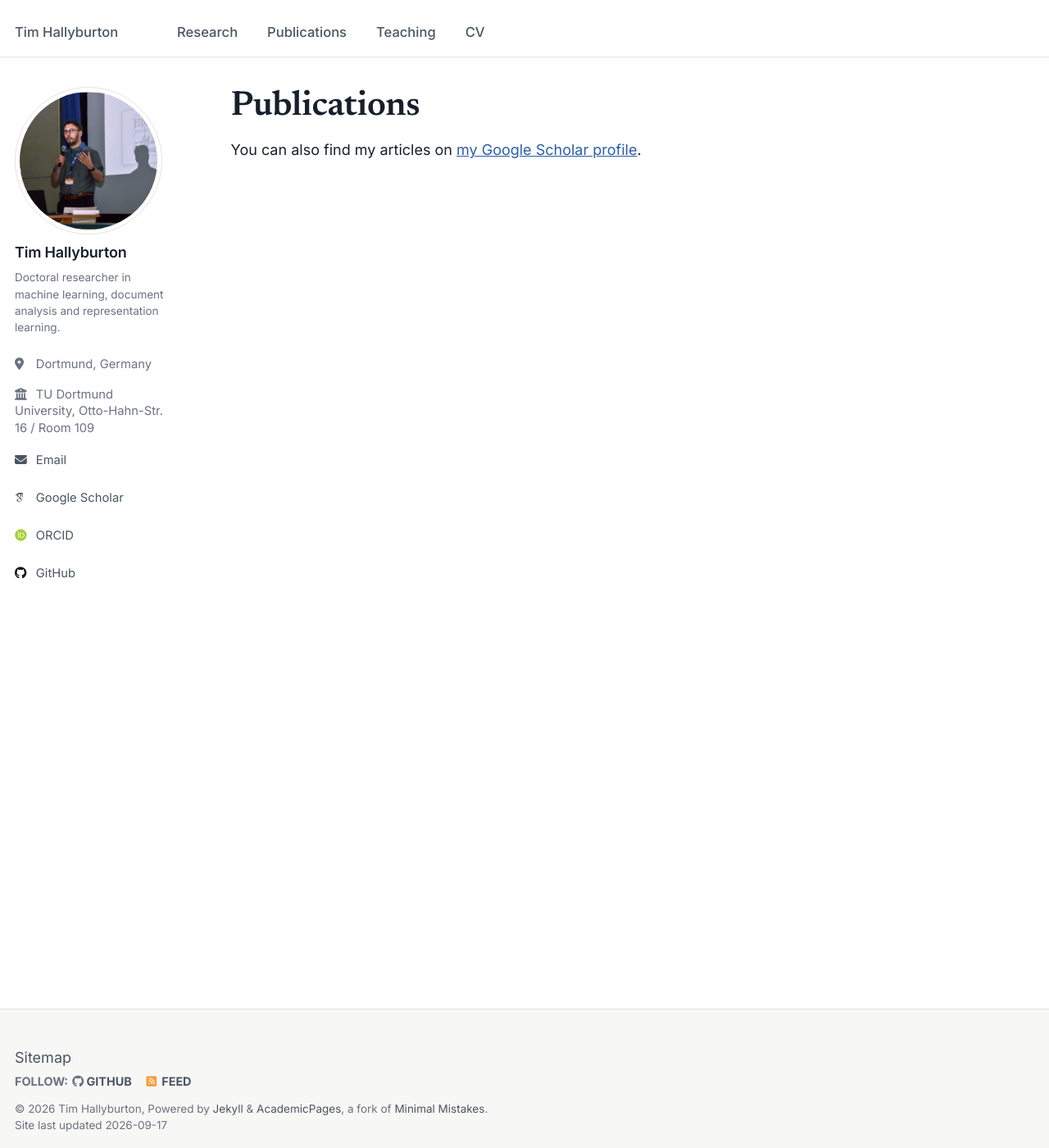
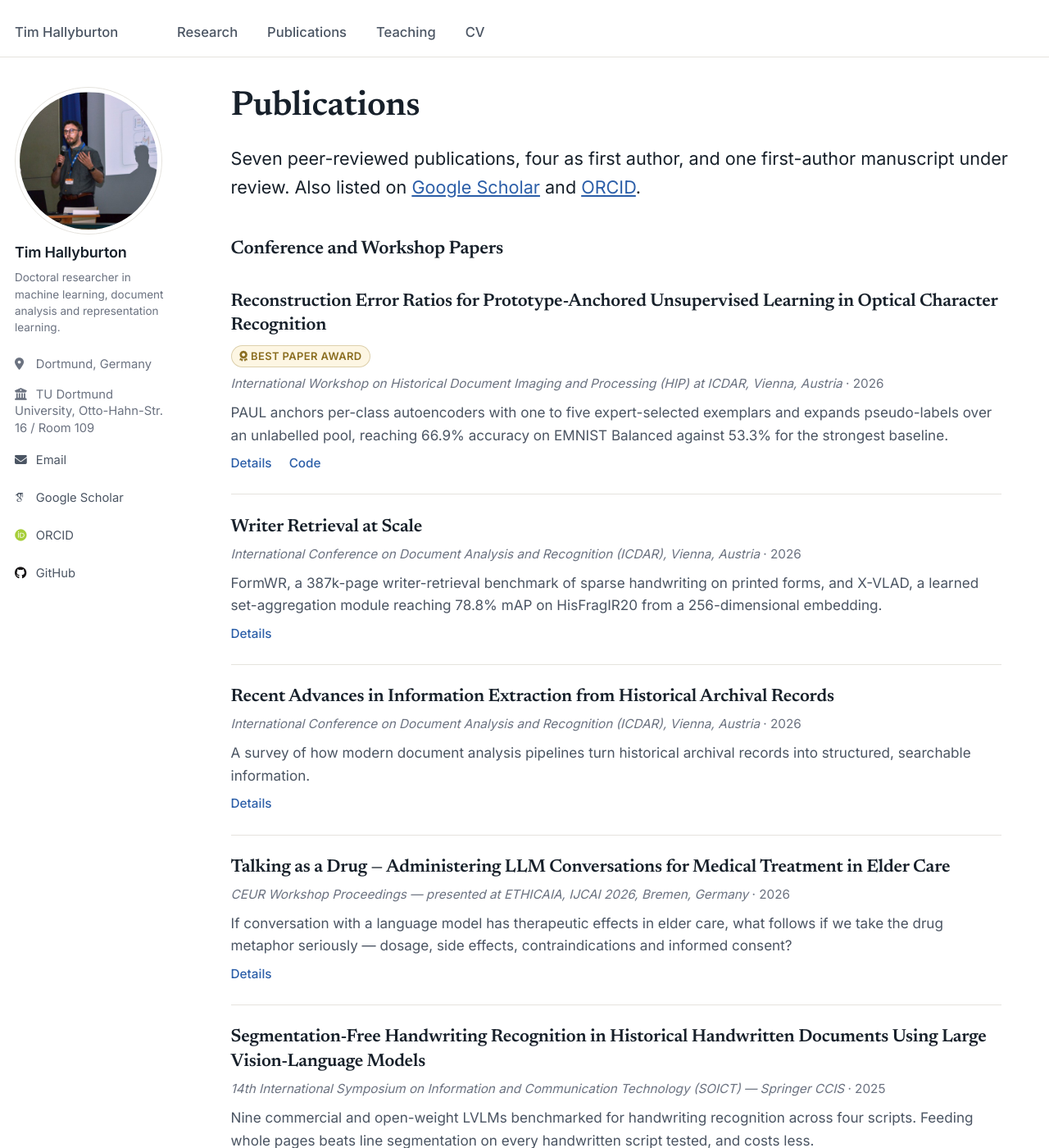
Before and after one commit to TimHal/TimHal.github.io, a Jekyll site: the page built from _pages/publications.html, in a window 1280 px wide and 1400 px high. Shown: the whole window at 82% size. Built offline with Jekyll 4.4.1, drawn with Linux system fonts in a browser that asks for light colours; some web fonts are replaced; some of the changed text lies outside the part shown.

Commit message:
feat(publications): add publications and rework the listing
Adds the seven published papers and the manuscript under review, each
with its own detail page. The listing now renders venue and year as a
single meta line, shows award and review-status badges, and links to
paper, code and slides where they exist; detail pages get a citation
block instead of an inline citation line.

Co-Authored-By: Claude Opus 5 <noreply@anthropic.com>

```diff
--- a/_config.yml
+++ b/_config.yml
@@ -77,12 +77,10 @@ author:
 
 # Publication Category - The following the list of publication categories and their headings
 publication_category:
-  books:
-    title: "Books"
+  conferences:
+    title: "Conference and Workshop Papers"
   manuscripts:
-    title: "Journal Articles"
-  conferences:
-    title: "Conference Papers"
+    title: "Journal Articles and Manuscripts Under Review"
 
 # Site Settings
 teaser: # filename of teaser fallback teaser image placed in /images/, .e.g. "500x300.png"
--- a/_includes/archive-single.html
+++ b/_includes/archive-single.html
@@ -34,37 +34,32 @@
       {% endif %}
     </h2>
 
-    {% if post.read_time %}
-      <p class="page__meta"><i class="fa fa-clock" aria-hidden="true"></i> {% include read-time.html %}</p>
+    {% if post.award or post.status %}
+      <p class="archive__item-badges">
+        {% if post.award %}<span class="badge badge--award"><i class="fa fa-award" aria-hidden="true"></i> {{ post.award }}</span>{% endif %}
+        {% if post.status %}<span class="badge badge--status">{{ post.status }}</span>{% endif %}
+      </p>
     {% endif %}
 
-        {% if post.collection == 'teaching' %}
-          <p> {{ post.type }}, <i>{{ post.venue }}</i>, {{ post.date | default: "1900-01-01" | date: "%Y" }} </p>
-        {% elsif post.collection == 'publications' %}
-          <p>Published in <i>{{ post.venue }}</i>, {{ post.date | default: "1900-01-01" | date: "%Y" }} </p>
-        {% elsif post.date %}
-         <p class="page__date"><strong><i class="fa fa-fw fa-calendar" aria-hidden="true"></i> {{ site.data.ui-text[site.locale].date_label | default: "Published:" }}</strong> <time datetime="{{ post.date | default: "1900-01-01" | date_to_xmlschema }}">{{ post.date | default: "1900-01-01" | date: "%B %d, %Y" }}</time></p>
-        {% endif %}
-
-    {% if post.excerpt and site.read_more != 'enabled' %}
-    <p class="archive__item-excerpt" itemprop="description">{{ post.excerpt | markdownify }}</p>
-    {% elsif post.excerpt and site.read_more == 'enabled' %}
-    <p class="archive__item-excerpt" itemprop="description"><p>{{ post.excerpt | markdownify | remove: '<p>' | remove: '</p>' }}<strong><a href="{{ base_path }}{{ post.url }}" rel="permalink"> Read more</a></strong></p></p>
+    {% if post.collection == 'teaching' %}
+      <p class="archive__item-meta">{{ post.type }} · <i>{{ post.venue }}</i> · {{ post.date | default: "1900-01-01" | date: "%Y" }}</p>
+    {% elsif post.collection == 'publications' %}
+      <p class="archive__item-meta"><i>{{ post.venue }}</i> · {{ post.date | default: "1900-01-01" | date: "%Y" }}</p>
+    {% elsif post.date %}
+      <p class="archive__item-meta"><time datetime="{{ post.date | default: "1900-01-01" | date_to_xmlschema }}">{{ post.date | default: "1900-01-01" | date: "%B %d, %Y" }}</time></p>
     {% endif %}
 
-    {% if post.citation and post.paperurl and post.slidesurl %}
-      <p>Recommended citation: {{ post.citation }}<br /><a href="{{ post.paperurl }}">Download Paper</a> | <a href="{{ post.slidesurl }}">Download Slides</a></p>
-    {% elsif post.citation and post.paperurl %}
-      <p>Recommended citation: {{ post.citation }}<br /><a href="{{ post.paperurl }}">Download Paper</a></p>
-    {% elsif post.citation and post.slidesurl %}
-      <p>Recommended citation: {{ post.citation }}<br /><a href="{{ post.slidesurl }}">Download Slides</a></p>
-    {% elsif post.citation %}
-      <p>Recommended citation: {{ post.citation }}</p>
-    {% elsif post.paperurl %}
-      <p><a href=" {{ post.paperurl }} ">Download Paper</a></p>
-    {% elsif post.slidesurl %}
-      <p><a href="{{ post.slidesurl }}">Download Slides</a></p>
+    {% if post.excerpt %}
+      <div class="archive__item-excerpt" itemprop="description">{{ post.excerpt | markdownify }}</div>
     {% endif %}
 
+    {% if post.paperurl or post.codeurl or post.slidesurl or post.collection == 'publications' %}
+      <p class="archive__item-links">
+        {% if post.collection == 'publications' %}<a href="{{ base_path }}{{ post.url }}">Details</a>{% endif %}
+        {% if post.paperurl %}<a href="{{ post.paperurl }}">Paper</a>{% endif %}
+        {% if post.codeurl %}<a href="{{ post.codeurl }}">Code</a>{% endif %}
+        {% if post.slidesurl %}<a href="{{ post.slidesurl }}">Slides</a>{% endif %}
+      </p>
+    {% endif %}
   </article>
 </div>
--- a/_pages/publications.html
+++ b/_pages/publications.html
@@ -5,22 +5,22 @@ permalink: /publications/
 author_profile: true
 ---
 
-{% if site.author.googlescholar %}
-  <div class="wordwrap">You can also find my articles on <a href="{{site.author.googlescholar}}">my Google Scholar profile</a>.</div>
-{% endif %}
-
 {% include base_path %}
 
-<!-- New style rendering if publication categories are defined -->
+<p class="lead">Seven peer-reviewed publications, four as first author, and one first-author
+manuscript under review. Also listed on
+<a href="{{ site.author.googlescholar }}">Google Scholar</a> and
+<a href="{{ site.author.orcid }}">ORCID</a>.</p>
+
 {% if site.publication_category %}
-  {% for category in site.publication_category  %}
+  {% for category in site.publication_category %}
     {% assign title_shown = false %}
     {% for post in site.publications reversed %}
       {% if post.category != category[0] %}
         {% continue %}
       {% endif %}
       {% unless title_shown %}
-        <h2>{{ category[1].title }}</h2><hr />
+        <h2>{{ category[1].title }}</h2>
         {% assign title_shown = true %}
       {% endunless %}
       {% include archive-single.html %}
--- /dev/null
+++ b/_publications/2019-04-01-alice-simulation-tool.md
@@ -0,0 +1,17 @@
+---
+title: "A Simulation Tool for ALICE Storage and Computing Resource Usage"
+collection: publications
+category: manuscripts
+permalink: /publication/2019-alice-simulation-tool
+excerpt: 'Simulation software for projecting the storage and computing resource requirements of future LHC experiments, developed at CERN for the ALICE experiment.'
+date: 2019-04-01
+venue: 'EPJ Web of Conferences, vol. 214, p. 03017'
+paperurl: 'https://doi.org/10.1051/epjconf/201921403017'
+citation: 'A. Abramyan, N. Manukyan, T. Hallyburton, L. Betev, P. Buncic and A. Grigoryan. &quot;A Simulation Tool for ALICE Storage and Computing Resource Usage.&quot; <i>EPJ Web of Conferences</i>, vol. 214, p. 03017, 2019. doi:10.1051/epjconf/201921403017'
+---
+
+Grid computing for the LHC has to be planned years ahead of the data it will process. This tool
+simulates storage and computing resource usage for the ALICE experiment, so that resource
+requirements for future runs can be projected under different assumptions.
+
+Work carried out as a technical student at CERN.
--- /dev/null
+++ b/_publications/2025-01-01-anonymisation-time-series-har.md
@@ -0,0 +1,18 @@
+---
+title: "Anonymisation for Time-Series Human Activity Data"
+collection: publications
+category: manuscripts
+permalink: /publication/2025-anonymisation-time-series-har
+excerpt: 'Removing identifying information from wearable IMU time series with generative adversarial networks, while keeping the data useful for downstream human activity recognition.'
+date: 2025-01-01
+venue: 'Pattern Recognition (ICPR), Lecture Notes in Computer Science, vol. 15315, Springer, pp. 17–32'
+paperurl: 'https://doi.org/10.1007/978-3-031-78354-8_2'
+citation: 'T. Hallyburton, N. R. Nair, F. Moya Rueda, R. Grzeszick and G. A. Fink. &quot;Anonymisation for Time-Series Human Activity Data.&quot; In <i>Pattern Recognition</i>, LNCS vol. 15315, Springer, 2025, pp. 17–32. doi:10.1007/978-3-031-78354-8_2'
+---
+
+Wearable motion data identifies the person wearing the sensor almost as reliably as it describes
+what they are doing. This work uses generative adversarial networks to strip identifying signal
+from IMU time series while preserving the information that downstream human activity recognition
+depends on — the trade-off between privacy and utility, measured on both axes.
+
+Based on my M.Sc. thesis at TU Dortmund University.
--- /dev/null
+++ b/_publications/2025-12-01-segmentation-free-hwr-lvlm.md
@@ -0,0 +1,18 @@
+---
+title: "Segmentation-Free Handwriting Recognition in Historical Handwritten Documents Using Large Vision-Language Models"
+collection: publications
+category: conferences
+permalink: /publication/2025-segmentation-free-hwr-lvlm
+excerpt: 'Nine commercial and open-weight LVLMs benchmarked for handwriting recognition across four scripts. Feeding whole pages beats line segmentation on every handwritten script tested, and costs less.'
+date: 2025-12-01
+venue: '14th International Symposium on Information and Communication Technology (SOICT) — Springer CCIS'
+citation: 'T. Hallyburton, L. Berset, G. A. Fink, A. Fischer and A. Scius-Bertrand. &quot;Segmentation-Free Handwriting Recognition in Historical Handwritten Documents Using Large Vision-Language Models.&quot; <i>14th Int. Symposium on Information and Communication Technology (SOICT)</i>, 2025. Springer CCIS series.'
+---
+
+The standard handwriting recognition pipeline segments a page into lines before recognising
+anything. Large vision-language models make it reasonable to ask whether that step is still needed.
+
+We benchmark nine commercial and open-weight LVLMs across four scripts and three difficulty levels.
+Page-level input outperforms line segmentation on every handwritten script we tested, and at lower
+inference cost — for Cyrillic, Gemini 2.5 Pro's character error rate drops from 22.6% to 3.9%. The
+exception is the most degraded historical collection (Bentham), where segmentation still helps.
--- /dev/null
+++ b/_publications/2026-06-01-hwr-lvlm-impact-of-segmentation.md
@@ -0,0 +1,15 @@
+---
+title: "Handwriting Recognition Using Large Vision-Language Models: Impact of Segmentation"
+collection: publications
+category: manuscripts
+permalink: /publication/2026-hwr-lvlm-impact-of-segmentation
+excerpt: 'An extended study of how input granularity — page, paragraph or line — shapes what large vision-language models can read.'
+date: 2026-06-01
+venue: 'Informatica — submitted June 2026, under review'
+status: 'Under review'
+citation: 'T. Hallyburton, L. Berset, O. D&apos;Ancona, A. Scius-Bertrand, G. A. Fink and A. Fischer. &quot;Handwriting Recognition Using Large Vision-Language Models: Impact of Segmentation.&quot; <i>Informatica</i>. Submitted June 2026, under review.'
+---
+
+A journal-length extension of our segmentation-free recognition work: a broader set of models,
+scripts and collections, and a closer analysis of when segmentation helps a vision-language model
+and when it throws away the context the model needs.
--- /dev/null
+++ b/_publications/2026-08-01-talking-as-a-drug.md
@@ -0,0 +1,15 @@
+---
+title: "Talking as a Drug — Administering LLM Conversations for Medical Treatment in Elder Care"
+collection: publications
+category: conferences
+permalink: /publication/2026-talking-as-a-drug
+excerpt: 'If conversation with a language model has therapeutic effects in elder care, what follows if we take the drug metaphor seriously — dosage, side effects, contraindications and informed consent?'
+date: 2026-08-01
+venue: 'CEUR Workshop Proceedings — presented at ETHICAIA, IJCAI 2026, Bremen, Germany'
+citation: 'T. Hallyburton and R. E. Martín-Peña. &quot;Talking as a Drug — Administering LLM Conversations for Medical Treatment in Elder Care.&quot; <i>CEUR Workshop Proceedings</i>, Bremen, Germany, 2026. Presented at ETHICAIA/IJCAI 2026.'
+---
+
+Conversational agents are increasingly proposed as companions for older adults. This interdisciplinary
+position paper asks what changes if we describe such conversations the way medicine describes a
+treatment: with a dosage, an expected effect, side effects, contraindications and a requirement of
+informed consent — and who carries responsibility when the treatment is a model.
--- /dev/null
+++ b/_publications/2026-09-02-information-extraction-archival-records.md
@@ -0,0 +1,14 @@
+---
+title: "Recent Advances in Information Extraction from Historical Archival Records"
+collection: publications
+category: conferences
+permalink: /publication/2026-information-extraction-archival-records
+excerpt: 'A survey of how modern document analysis pipelines turn historical archival records into structured, searchable information.'
+date: 2026-09-02
+venue: 'International Conference on Document Analysis and Recognition (ICDAR), Vienna, Austria'
+citation: 'A. Matei, T. Hallyburton, L. Hennies, C. Rass and G. A. Fink. &quot;Recent Advances in Information Extraction from Historical Archival Records.&quot; <i>Proc. Int. Conf. on Document Analysis and Recognition (ICDAR)</i>, Vienna, Austria, 2026.'
+---
+
+Historical archives hold structured knowledge in unstructured form. This paper reviews recent
+advances in extracting that information — layout analysis, recognition, entity extraction and
+record linkage — and discusses where current methods still fall short on real archival collections.
--- /dev/null
+++ b/_publications/2026-09-03-writer-retrieval-at-scale.md
@@ -0,0 +1,18 @@
+---
+title: "Writer Retrieval at Scale"
+collection: publications
+category: conferences
+permalink: /publication/2026-writer-retrieval-at-scale
+excerpt: 'FormWR, a 387k-page writer-retrieval benchmark of sparse handwriting on printed forms, and X-VLAD, a learned set-aggregation module reaching 78.8% mAP on HisFragIR20 from a 256-dimensional embedding.'
+date: 2026-09-03
+venue: 'International Conference on Document Analysis and Recognition (ICDAR), Vienna, Austria'
+citation: 'T. Raven, T. Hallyburton and G. A. Fink. &quot;Writer Retrieval at Scale.&quot; <i>Proc. Int. Conf. on Document Analysis and Recognition (ICDAR)</i>, Vienna, Austria, 2026.'
+---
+
+Writer retrieval benchmarks usually assume a full page of connected handwriting. Real archives more
+often look like FormWR: 387,000 pages of printed forms carrying only a few handwritten fields each.
+
+My contribution is X-VLAD, the learned set-aggregation module that collapses a variable number of
+local descriptors into one compact writer embedding. Transferred to the HisFragIR20 competition
+benchmark, the method reaches 78.8% mAP and 97.9% Top-1 — an improvement of +21.6% mAP and
++12.7% Top-1 over prior published work, from a 256-dimensional embedding.
--- /dev/null
+++ b/_publications/2026-09-05-paul-reconstruction-error-ratios.md
@@ -0,0 +1,28 @@
+---
+title: "Reconstruction Error Ratios for Prototype-Anchored Unsupervised Learning in Optical Character Recognition"
+collection: publications
+category: conferences
+permalink: /publication/2026-paul-reconstruction-error-ratios
+excerpt: 'PAUL anchors per-class autoencoders with one to five expert-selected exemplars and expands pseudo-labels over an unlabelled pool, reaching 66.9% accuracy on EMNIST Balanced against 53.3% for the strongest baseline.'
+date: 2026-09-05
+venue: 'International Workshop on Historical Document Imaging and Processing (HIP) at ICDAR, Vienna, Austria'
+codeurl: 'https://github.com/TimHal/icdar2026-hip-paul'
+citation: 'T. Hallyburton, A. Scius-Bertrand, A. F. S. Neto, A. Fischer and G. A. Fink. &quot;Reconstruction Error Ratios for Prototype-Anchored Unsupervised Learning in Optical Character Recognition.&quot; <i>Proc. Int. Workshop on Historical Document Imaging and Processing (HIP) at ICDAR</i>, Vienna, Austria, 2026.'
+award: 'Best Paper Award'
+---
+
+Annotating rare alphabets is expensive: the people who can read them are few, and the collections
+that need them are large. PAUL (Prototype-Anchored Unsupervised Learning) starts from what such an
+expert can realistically provide — one to five labelled exemplars per class — and grows a labelled
+set from there.
+
+Each class gets its own autoencoder, anchored on its exemplars. Candidates from an unlabelled pool
+are assigned by comparing reconstruction errors across class models: the *ratio* between the best
+and the runner-up reconstruction error decides whether a sample is confidently claimed or left
+alone. The pseudo-label set expands over iterations, and each expansion sharpens the class models.
+
+We evaluate on EMNIST, KMNIST and two newly introduced Omniglot-derived benchmarks against SCAN,
+DEC, IDEC, JULE and centroid/GMM baselines, across DINO, CLIP and convolutional features. On EMNIST
+Balanced, PAUL reaches 66.9 ± 1.6% accuracy where the strongest baseline reaches 53.3 ± 0.9%.
+
+The implementation is [available on GitHub](https://github.com/TimHal/icdar2026-hip-paul).
```
Also changed, not shown: _includes/archive-single-cv.html (+6 -40 lines), _layouts/single.html (+21 -12 lines).
